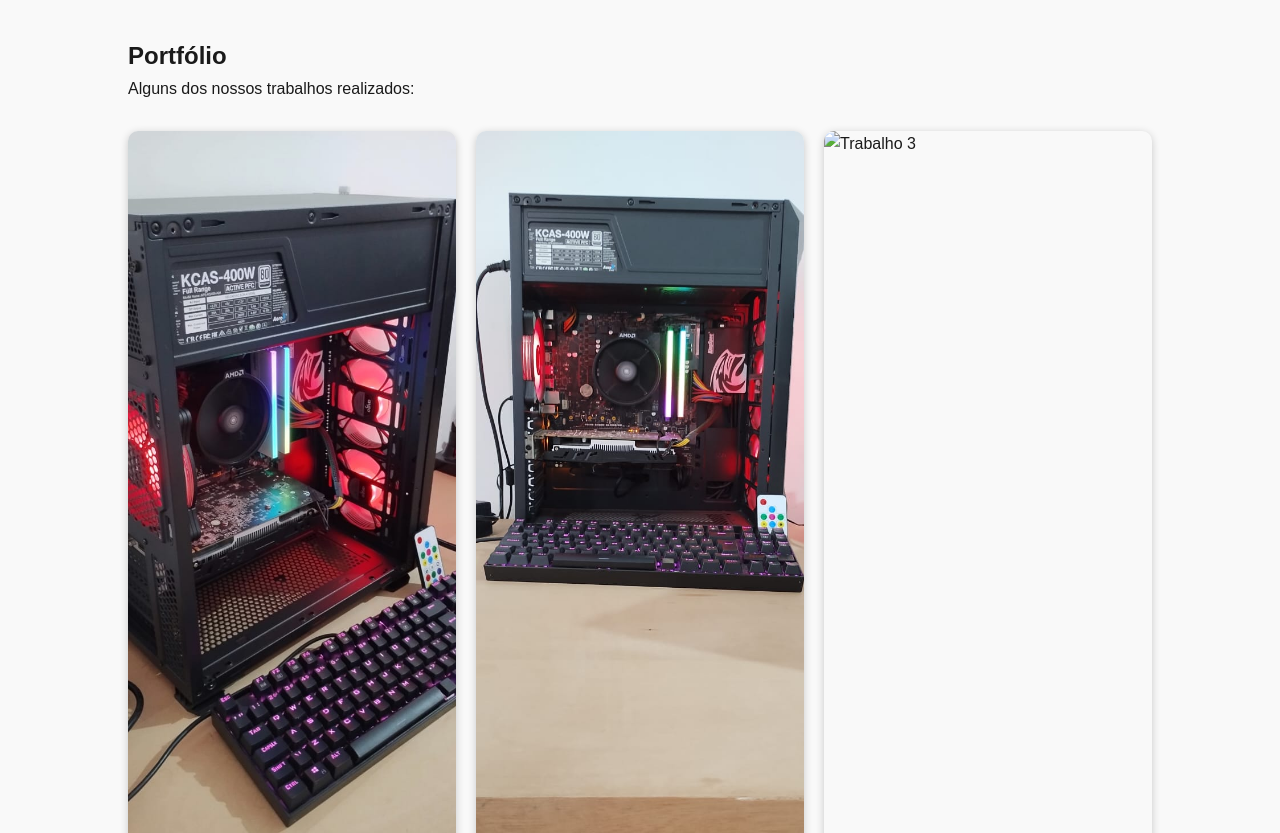
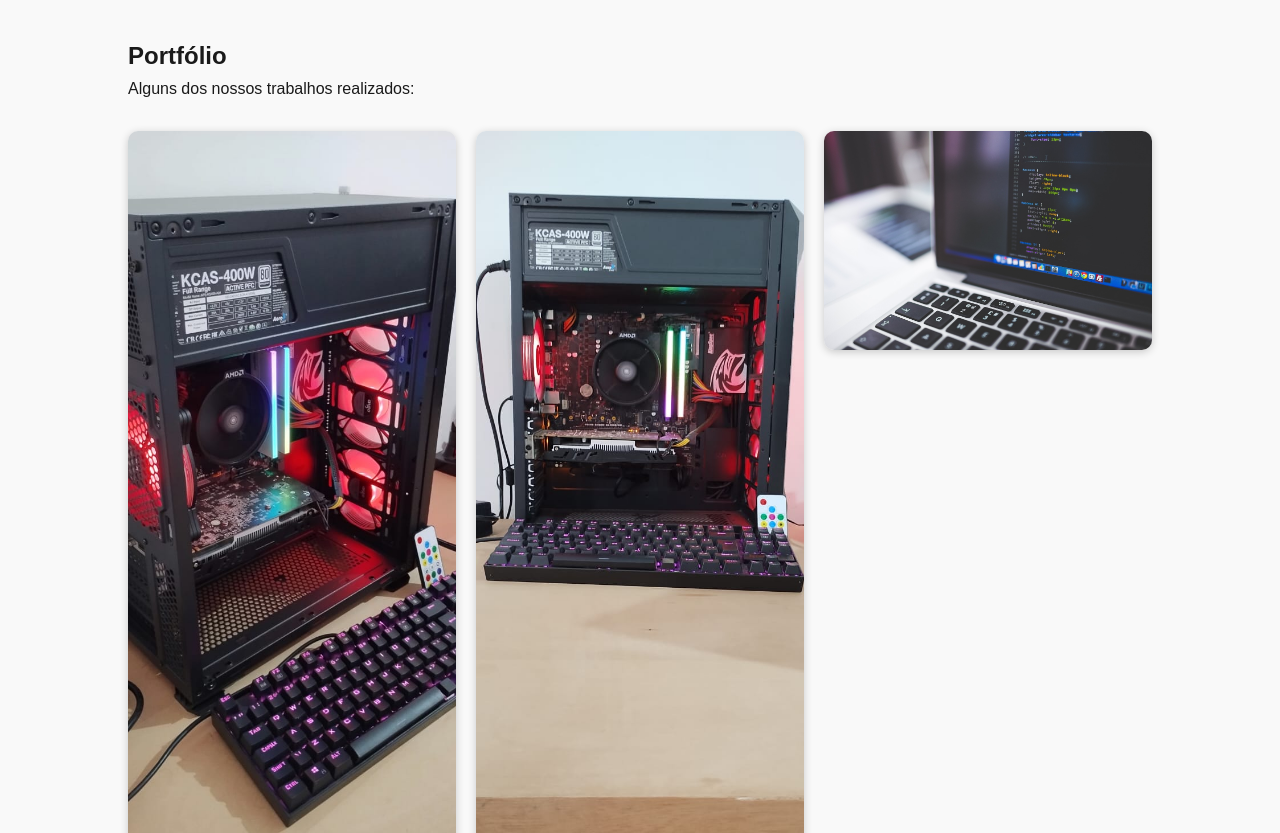
Before and after one commit to nexufix-tech/NexuFix, a plain HTML site: page index.html in a window 1280 px wide. Shown: the part 1620-2453 px from the top of the page. Drawn offline with Linux system fonts and the light colour scheme.

Commit message:
Update index.html

```diff
--- a/index.html
+++ b/index.html
@@ -400,7 +400,7 @@
     <div class="portfolio">
       <img src="Trabalho 1.jpeg" alt="Trabalho 1">
       <img src="Trabalho 2.jpeg" alt="Trabalho 2">
-      <img src="SITE.jpeg" alt="Trabalho 3">
+      <img src="SITE.jpg" alt="Trabalho 3">
     </div>
   </section>
 
```
